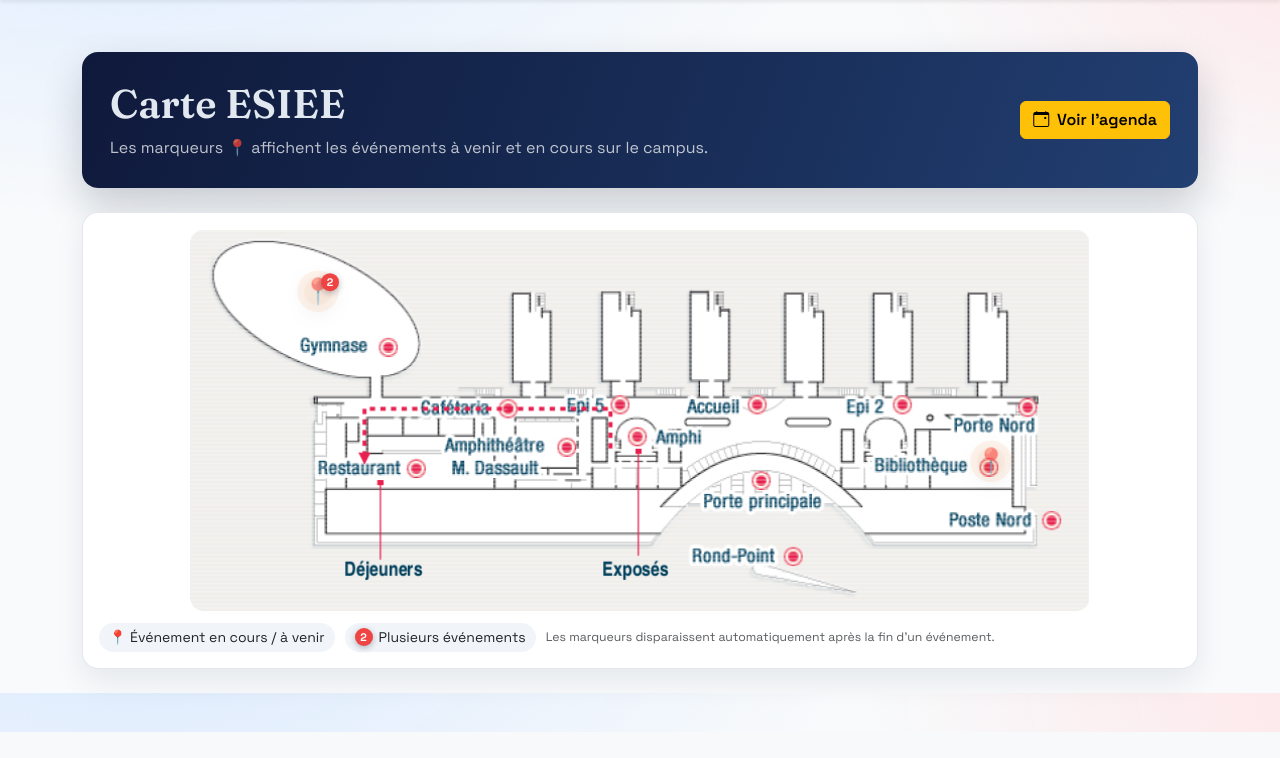
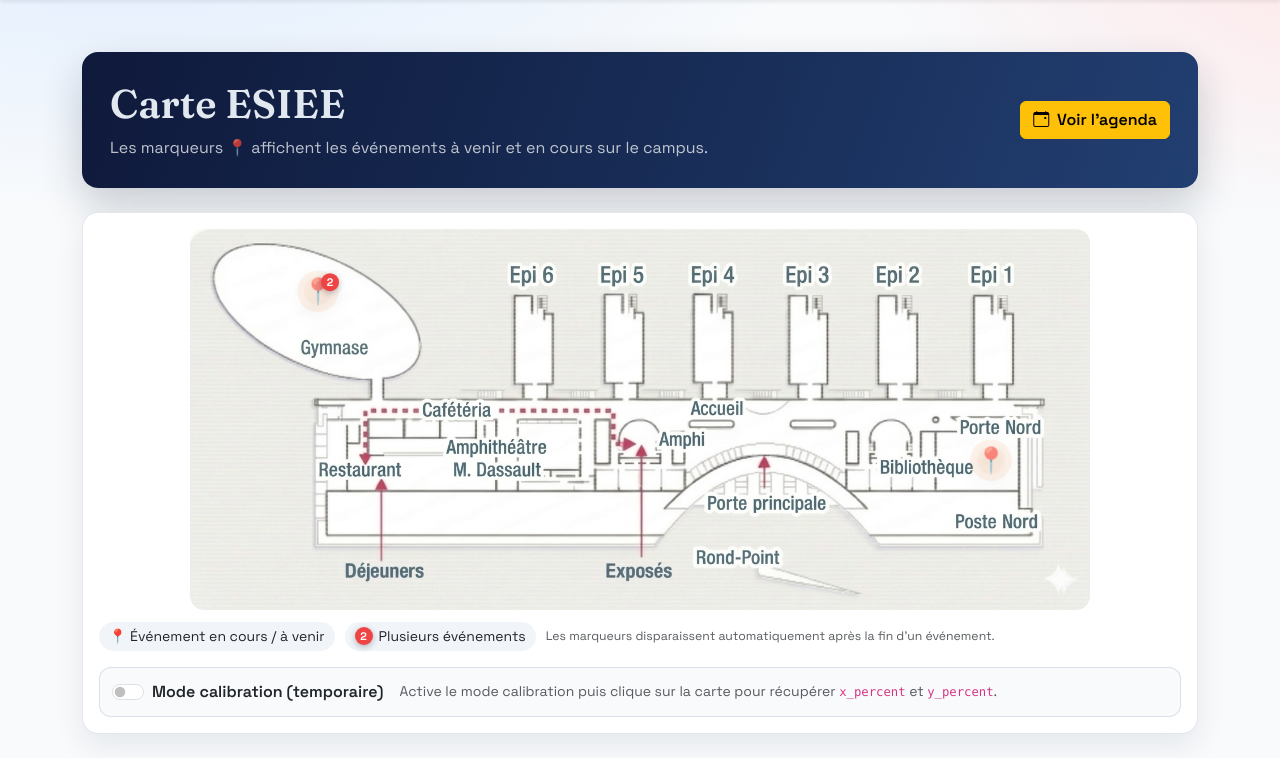
Before and after one commit to nhhzz/Esiee_network, a Django app: page /map/ in a window 1280 px wide. Shown: the part 68-826 px from the top of the page. Before the commit the page ends 800 px from the top, so only its background shows below. Run offline with Django 5.2, Linux system fonts and the light colour scheme; a user stored in the database is signed in; data comes from the database, SQL or seed files in the repository; both versions use the stored data as it was after the commit.

Commit message:
Position dans la Carte

```diff
--- a/templates/maps/index.html
+++ b/templates/maps/index.html
@@ -45,6 +45,10 @@
     overflow: hidden;
   }
 
+  .map-container.calibrating {
+    cursor: crosshair;
+  }
+
   .map-image {
     width: 100%;
     height: auto;
@@ -55,6 +59,29 @@
     position: absolute;
     transform: translate(-50%, -80%);
     z-index: 3;
+  }
+
+  .calibration-marker {
+    position: absolute;
+    transform: translate(-50%, -80%);
+    z-index: 4;
+    font-size: 24px;
+    line-height: 1;
+    pointer-events: none;
+    filter: drop-shadow(0 6px 10px rgba(15, 23, 42, 0.35));
+    opacity: 0;
+    transition: opacity 0.15s ease;
+  }
+
+  .calibration-marker.is-visible {
+    opacity: 1;
+  }
+
+  .calibration-panel {
+    border: 1px solid rgba(148, 163, 184, 0.3);
+    border-radius: 12px;
+    background: #f8fafc;
+    padding: 12px;
   }
 
   .event-marker {
@@ -222,7 +249,8 @@
 
   <div class="map-card">
     <div class="map-container mx-auto">
-      <img src="{% static 'img/esiee_plan.jpg' %}" alt="Plan ESIEE" class="img-fluid map-image">
+      <img src="{% static 'img/esiee_plan.png' %}" alt="Plan ESIEE" class="img-fluid map-image">
+      <div id="calibrationMarker" class="calibration-marker" aria-hidden="true">&#128205;</div>
 
       {% for marker in event_markers %}
         <div
@@ -270,9 +298,78 @@
       <span class="text-muted small align-self-center">Les marqueurs disparaissent automatiquement apr&egrave;s la fin d'un &eacute;v&eacute;nement.</span>
     </div>
 
+    <div class="calibration-panel mt-3">
+      <div class="d-flex flex-wrap align-items-center gap-3">
+        <div class="form-check form-switch m-0">
+          <input class="form-check-input" type="checkbox" role="switch" id="calibrationToggle">
+          <label class="form-check-label fw-semibold" for="calibrationToggle">Mode calibration (temporaire)</label>
+        </div>
+        <div id="calibrationReadout" class="small text-muted">
+          Active le mode calibration puis clique sur la carte pour r&eacute;cup&eacute;rer <code>x_percent</code> et <code>y_percent</code>.
+        </div>
+      </div>
+    </div>
+
     {% if not event_markers %}
       <p class="text-muted mt-3 mb-0">Aucun &eacute;v&eacute;nement visible pour le moment.</p>
     {% endif %}
   </div>
 </div>
+
+<script>
+  (function () {
+    const mapContainer = document.querySelector(".map-container");
+    const mapImage = document.querySelector(".map-image");
+    const toggle = document.getElementById("calibrationToggle");
+    const readout = document.getElementById("calibrationReadout");
+    const marker = document.getElementById("calibrationMarker");
+
+    if (!mapContainer || !mapImage || !toggle || !readout || !marker) {
+      return;
+    }
+
+    function resetCalibrationUI() {
+      mapContainer.classList.remove("calibrating");
+      marker.classList.remove("is-visible");
+      readout.innerHTML = 'Active le mode calibration puis clique sur la carte pour r&eacute;cup&eacute;rer <code>x_percent</code> et <code>y_percent</code>.';
+    }
+
+    toggle.addEventListener("change", function () {
+      if (this.checked) {
+        mapContainer.classList.add("calibrating");
+        readout.textContent = "Clique sur la carte pour r\u00e9cup\u00e9rer les coordonn\u00e9es en %.";
+      } else {
+        resetCalibrationUI();
+      }
+    });
+
+    mapContainer.addEventListener("click", function (event) {
+      if (!toggle.checked) {
+        return;
+      }
+
+      const rect = mapImage.getBoundingClientRect();
+      const clickX = event.clientX;
+      const clickY = event.clientY;
+
+      if (
+        clickX < rect.left || clickX > rect.right ||
+        clickY < rect.top || clickY > rect.bottom
+      ) {
+        return;
+      }
+
+      const xPercent = ((clickX - rect.left) / rect.width) * 100;
+      const yPercent = ((clickY - rect.top) / rect.height) * 100;
+      const x = Math.min(100, Math.max(0, xPercent));
+      const y = Math.min(100, Math.max(0, yPercent));
+
+      marker.style.left = x.toFixed(4) + "%";
+      marker.style.top = y.toFixed(4) + "%";
+      marker.classList.add("is-visible");
+
+      readout.innerHTML = "x_percent = <strong>" + x.toFixed(2) + "</strong> &nbsp;|&nbsp; y_percent = <strong>" + y.toFixed(2) + "</strong>";
+    });
+  })();
+</script>
 {% endblock %}
```
Also changed, not shown: db.sqlite3, events/migrations/0009_recalibrate_location_coordinates.py (added), static/img/esiee_plan.jpg (deleted), static/img/esiee_plan.png (added).
